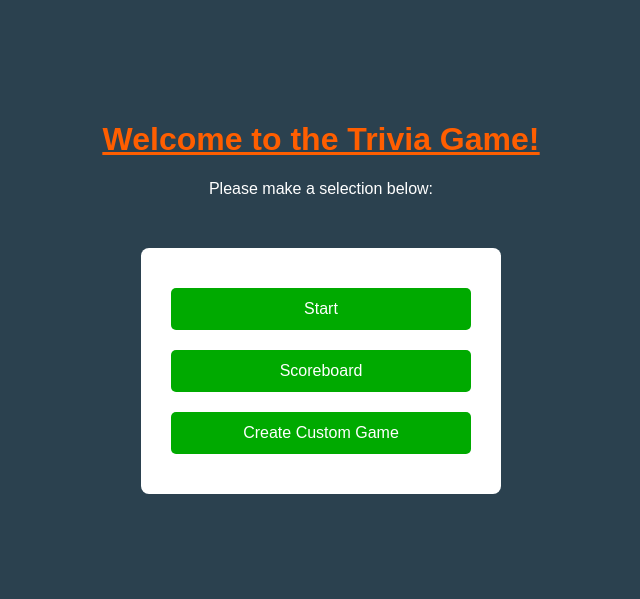
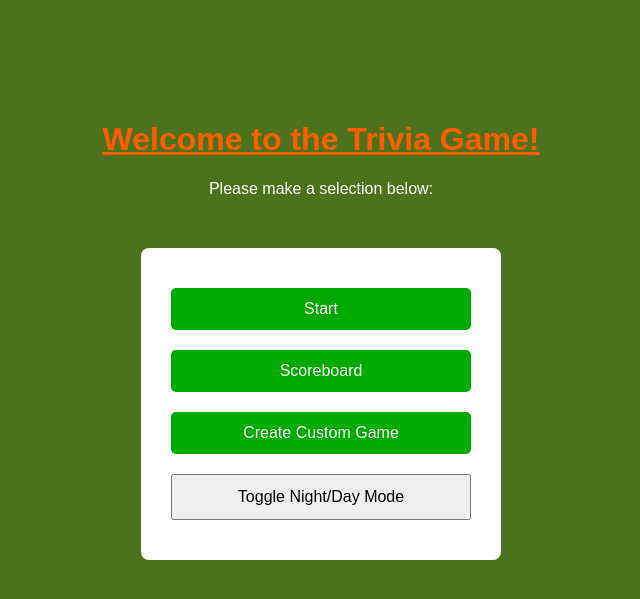
Before and after one commit to davidmorseiii/project-g2, a Flask app: page / in a window 1280 px wide. Shown: the top 599 px of the page, without its empty margins (319-959 px from the left). Run offline with Flask 3, Linux system fonts and the light colour scheme.

Commit message:
Day and Night mode

```diff
--- a/src/static/style.css
+++ b/src/static/style.css
@@ -1,6 +1,6 @@
 body {
     font-family: Arial, sans-serif;
-    background-color: #2b414f;
+    background-color: #4C721D;
     color: white;
     text-align: center;
     margin: 0;
@@ -92,3 +92,28 @@ button[type="submit"] {
     padding: 10px;
     border-radius: 5px;
 }
+
+body.night-mode {
+    background-color: #121212;
+    color: #e0e0e0;
+}
+
+body.night-mode .menu-box,
+body.night-mode .options-grid {
+    background-color: #1e1e1e;
+    color: #ffffff;
+}
+
+body.night-mode h1 {
+    color: #ffa500;
+}
+
+body.night-mode .scoreboard {
+    background-color: #333;
+    color: white;
+}
+
+body.night-mode button[type="submit"] {
+    background-color: #333;
+    color: #fff;
+}
--- a/src/templates/index.html
+++ b/src/templates/index.html
@@ -21,7 +21,30 @@
             <form action="/custom" method="get">
                 <button type="submit">Create Custom Game</button>
             </form>
+            <button id="modeToggle">Toggle Night/Day Mode</button>
         </div>
     </div>
+
+    <script>
+        const toggleBtn = document.getElementById('modeToggle');
+
+        // Load saved mode from localStorage
+        const savedMode = localStorage.getItem('theme');
+        if (savedMode === 'night') {
+            document.body.classList.add('night-mode');
+            toggleBtn.textContent = 'Switch to Day Mode';
+        }
+
+        toggleBtn.addEventListener('click', () => {
+            document.body.classList.toggle('night-mode');
+
+            const isNight = document.body.classList.contains('night-mode');
+            localStorage.setItem('theme', isNight ? 'night' : 'day');
+
+            toggleBtn.textContent = isNight
+                ? 'Switch to Day Mode'
+                : 'Switch to Night Mode';
+        });
+    </script>
 </body>
 </html>
```
Also changed, not shown: src/templates/custom_game.html (+24 -0 lines), src/templates/results.html (+23 -0 lines), src/templates/start.html (+23 -0 lines).
